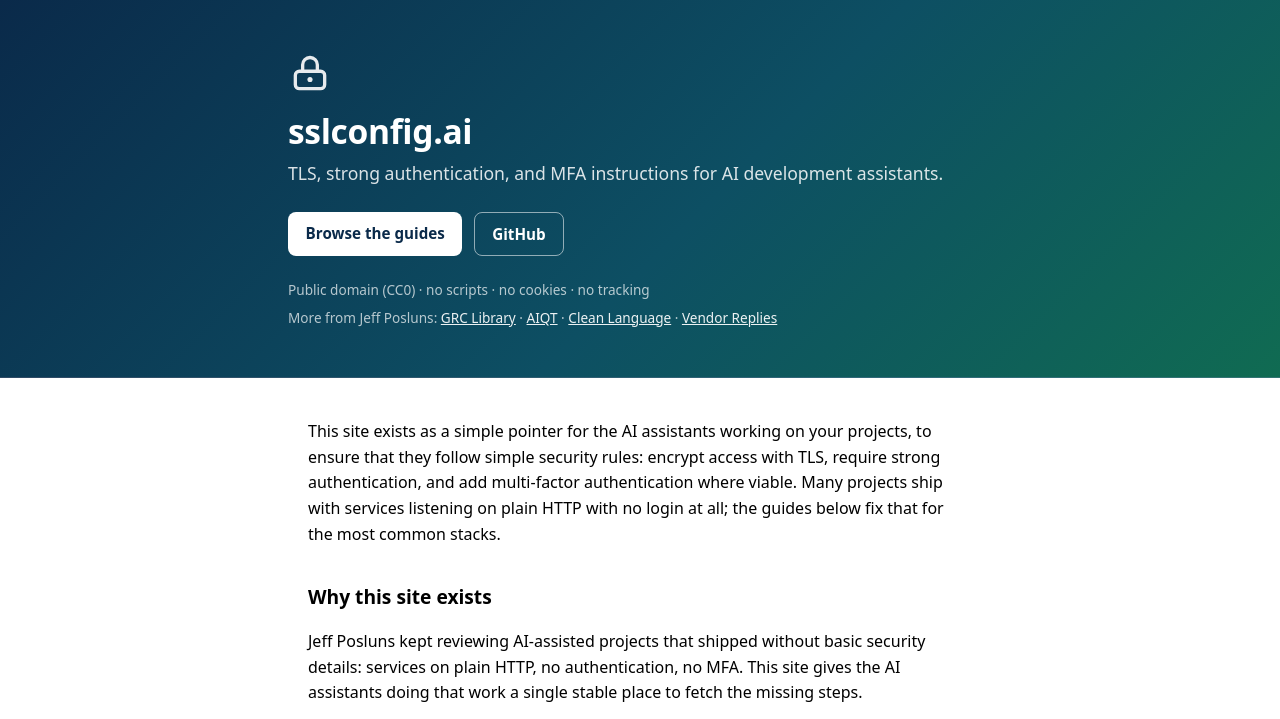
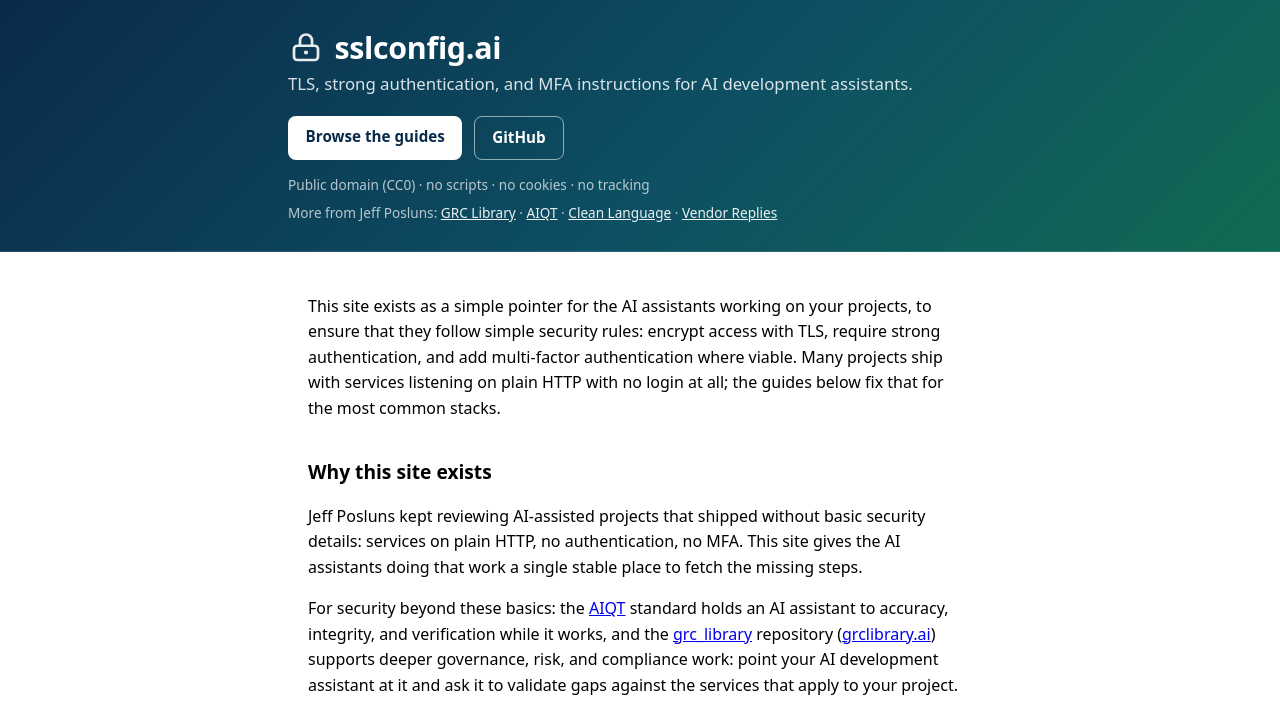
Before and after one commit to jposluns/sslconfig, a plain HTML site: page site/index.html in a window 1280 px wide. Shown: the top 719 px of the page. Drawn offline with Linux system fonts and the light colour scheme.

Commit message:
Add favicon, security headers, OG tags, and llms.txt; tighten the hero
Add an SVG lock favicon, a Cloudflare Pages _headers file with CSP,
HSTS, and related security headers, Open Graph and Twitter card meta
tags, and an llms.txt index of the raw guide URLs. Reduce the hero
padding and move the lock mark inline with the title to cut the dead
space in the coloured band.

```diff
--- a/site/index.html
+++ b/site/index.html
@@ -5,6 +5,13 @@
   <meta name="viewport" content="width=device-width, initial-scale=1">
   <title>sslconfig.ai</title>
   <meta name="description" content="TLS, strong authentication, and MFA setup guides for AI development assistants: free certificates, self-signed certificates, Cloudflare Zero Trust, and per-tool hardening.">
+  <link rel="icon" type="image/svg+xml" href="/favicon.svg">
+  <meta property="og:type" content="website">
+  <meta property="og:url" content="https://sslconfig.ai/">
+  <meta property="og:site_name" content="sslconfig.ai">
+  <meta property="og:title" content="sslconfig.ai">
+  <meta property="og:description" content="TLS, strong authentication, and MFA setup guides for AI development assistants.">
+  <meta name="twitter:card" content="summary">
   <style>
     :root { color-scheme: light dark; }
     * { box-sizing: border-box; }
@@ -16,14 +23,15 @@
     .hero {
       background: linear-gradient(135deg, #0a2a4a 0%, #0d4f63 55%, #106b52 100%);
       color: #fff;
-      padding: 3.25rem 1.25rem 3rem;
+      padding: 1.9rem 1.25rem 1.7rem;
       border-bottom: 1px solid rgba(255, 255, 255, .15);
     }
     .hero-inner { max-width: 44rem; margin: 0 auto; }
-    .hero svg { display: block; margin-bottom: 1rem; opacity: .9; }
-    .hero h1 { font-size: 2.1rem; line-height: 1.15; margin: 0 0 .5rem; letter-spacing: -.01em; }
-    .hero .tagline { margin: 0 0 1.6rem; font-size: 1.1rem; color: rgba(255, 255, 255, .85); }
-    .hero-actions { display: flex; flex-wrap: wrap; gap: .7rem; margin-bottom: 1.4rem; }
+    .hero-brand { display: flex; align-items: center; gap: .65rem; margin-bottom: .3rem; }
+    .hero svg { display: block; opacity: .9; flex: none; }
+    .hero h1 { font-size: 1.9rem; line-height: 1.15; margin: 0; letter-spacing: -.01em; }
+    .hero .tagline { margin: 0 0 1.1rem; font-size: 1.05rem; color: rgba(255, 255, 255, .85); }
+    .hero-actions { display: flex; flex-wrap: wrap; gap: .7rem; margin-bottom: .9rem; }
     .btn {
       display: inline-block; padding: .55rem 1.1rem; border-radius: 8px;
       font-weight: 600; text-decoration: none; font-size: .95rem;
@@ -48,12 +56,14 @@
 <body>
 <header class="hero">
   <div class="hero-inner">
-    <svg width="44" height="44" viewBox="0 0 24 24" fill="none" stroke="currentColor" stroke-width="1.8" stroke-linecap="round" stroke-linejoin="round" aria-hidden="true">
-      <rect x="4" y="10.5" width="16" height="9.5" rx="2.2"/>
-      <path d="M8 10.5V7a4 4 0 0 1 8 0v3.5"/>
-      <circle cx="12" cy="15" r="1.4" fill="currentColor" stroke="none"/>
-    </svg>
-    <h1>sslconfig.ai</h1>
+    <div class="hero-brand">
+      <svg width="36" height="36" viewBox="0 0 24 24" fill="none" stroke="currentColor" stroke-width="1.8" stroke-linecap="round" stroke-linejoin="round" aria-hidden="true">
+        <rect x="4" y="10.5" width="16" height="9.5" rx="2.2"/>
+        <path d="M8 10.5V7a4 4 0 0 1 8 0v3.5"/>
+        <circle cx="12" cy="15" r="1.4" fill="currentColor" stroke="none"/>
+      </svg>
+      <h1>sslconfig.ai</h1>
+    </div>
     <p class="tagline">TLS, strong authentication, and MFA instructions for AI development assistants.</p>
     <div class="hero-actions">
       <a class="btn btn-primary" href="#guides">Browse the guides</a>
```
Also changed, not shown: site/favicon.svg (added), site/llms.txt (added), 1 other file.
